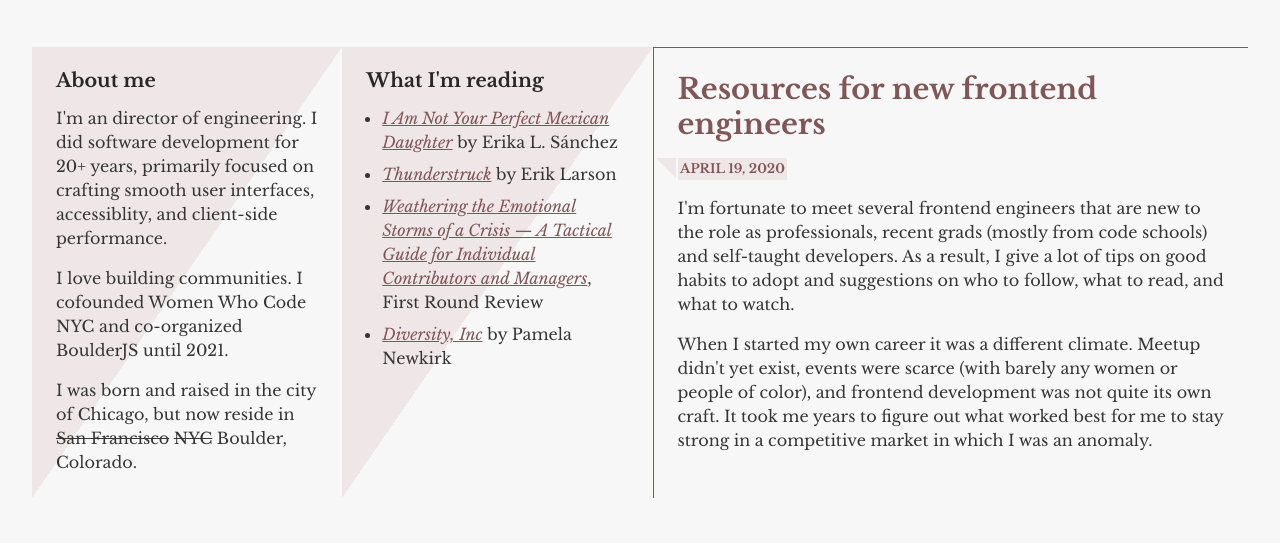
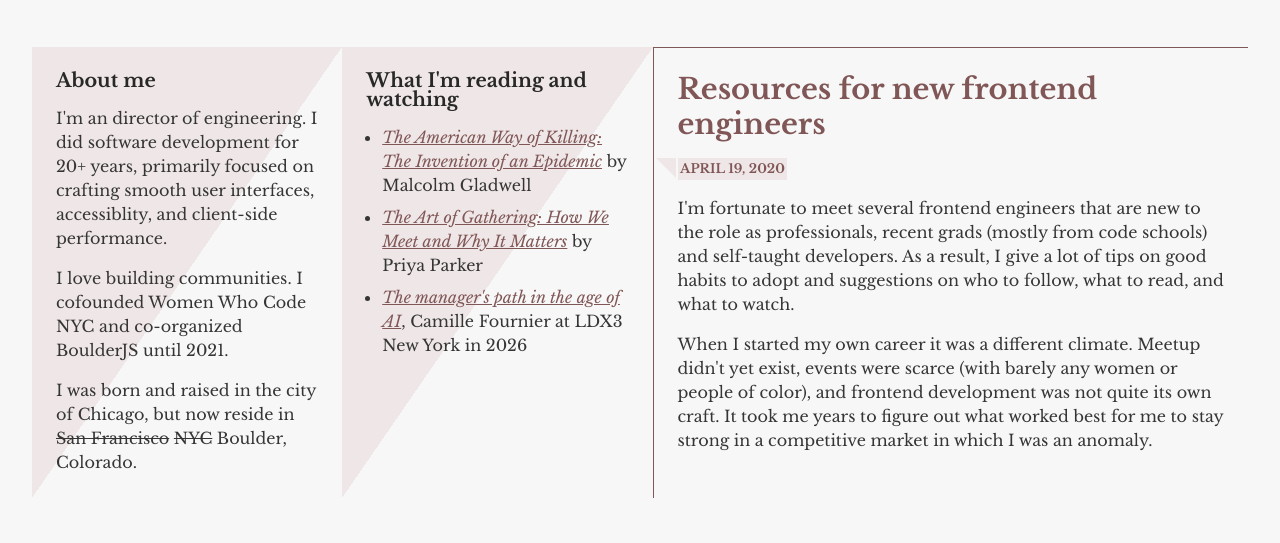
Before and after one commit to chicagoing/estella.dev, an Eleventy site: page index.njk in a window 1280 px wide. Shown: the part 256-799 px from the top of the page. Built offline with nearby package versions, Linux system fonts and the light colour scheme; Eleventy itself is replaced by a stand-in of ours; files that its build step writes are made by us from their sources; what lightningcss would draw is missing.

Commit message:
Update homepage with latest reading/watching

```diff
--- a/index.njk
+++ b/index.njk
@@ -21,36 +21,27 @@ title: Hi there, I'm Estella
     </p>
   </div>
   <div class="content__col content__col--secondary">
-    <h4>What I'm reading</h4>
+    <h4>What I'm reading and watching</h4>
     <ul class="list">
       <li class="list__item">
         <a
-          href="https://www.penguinrandomhouse.com/books/545723/i-am-not-your-perfect-mexican-daughter-by-erika-l-sanchez/"
-          ><em>I Am Not Your Perfect Mexican Daughter</em></a
+          href="https://www.goodreads.com/en/book/show/247255488-the-american-way-of-killing"
+          ><em>The American Way of Killing: The Invention of an Epidemic</em></a
         >
-        by Erika L. Sánchez
-      </li>
-      <li class="list__item">
-        <a href="https://eriklarsonbooks.com/book/thunderstruck/"
-          ><em>Thunderstruck</em></a
-        >
-        by Erik Larson
+        by Malcolm Gladwell
       </li>
       <li class="list__item">
         <a
-          href="https://firstround.com/review/weathering-the-emotional-storms-of-a-crisis-a-tactical-guide-for-individual-contributors-and-managers/"
-          ><em
-            >Weathering the Emotional Storms of a Crisis — A Tactical Guide for
-            Individual Contributors and Managers</em
-          ></a
-        >, First Round Review
+          href="https://www.goodreads.com/en/book/show/37424706-the-art-of-gathering"
+          ><em>The Art of Gathering: How We Meet and Why It Matters</em></a
+        >
+        by Priya Parker
       </li>
       <li class="list__item">
         <a
-          href="https://www.hachettebookgroup.com/titles/pamela-newkirk/diversity-inc/9781568588230/"
-          ><em>Diversity, Inc</em></a
-        >
-        by Pamela Newkirk
+          href="https://leaddev.com/management/the-managers-path-in-the-age-of-ai"
+          ><em>The manager's path in the age of AI</em></a
+        >, Camille Fournier at LDX3 New York in 2026
       </li>
     </ul>
   </div>
```
